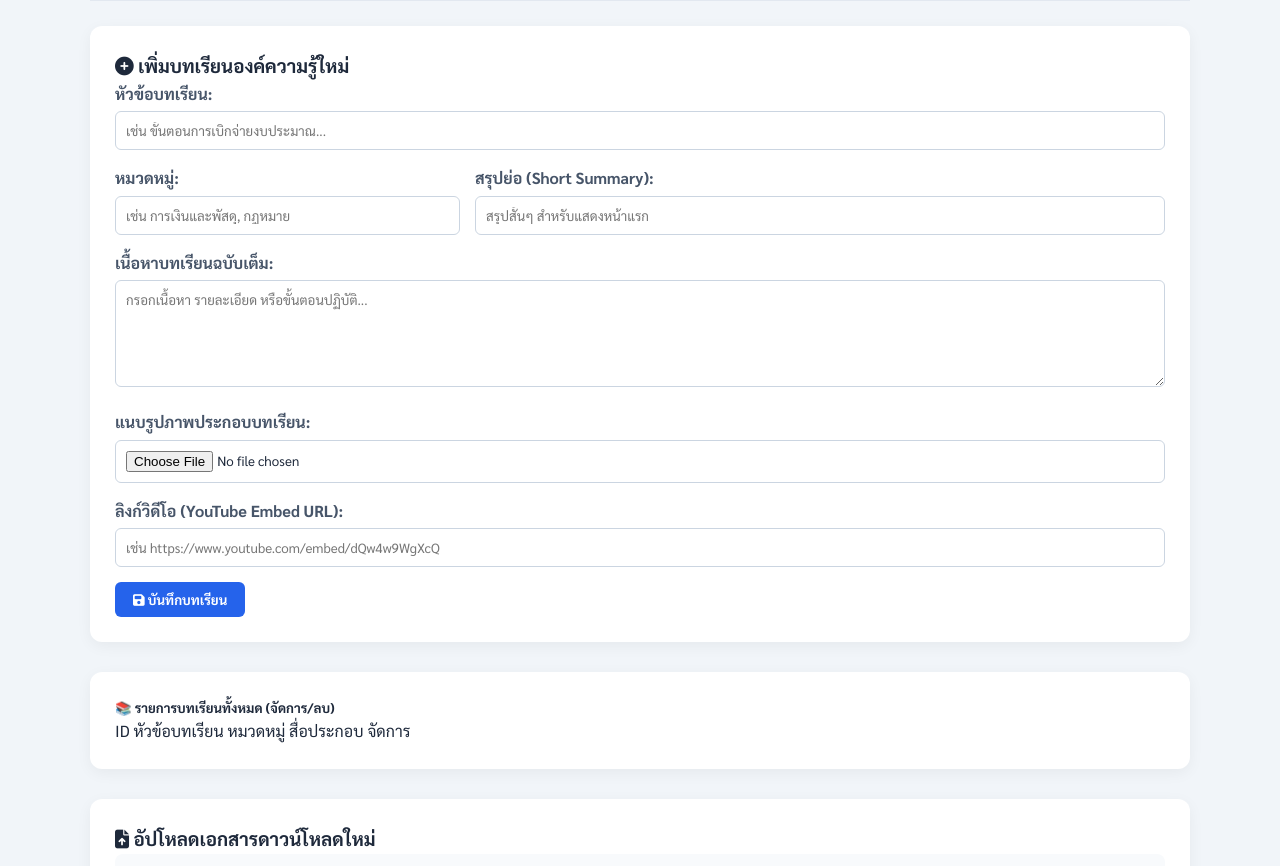
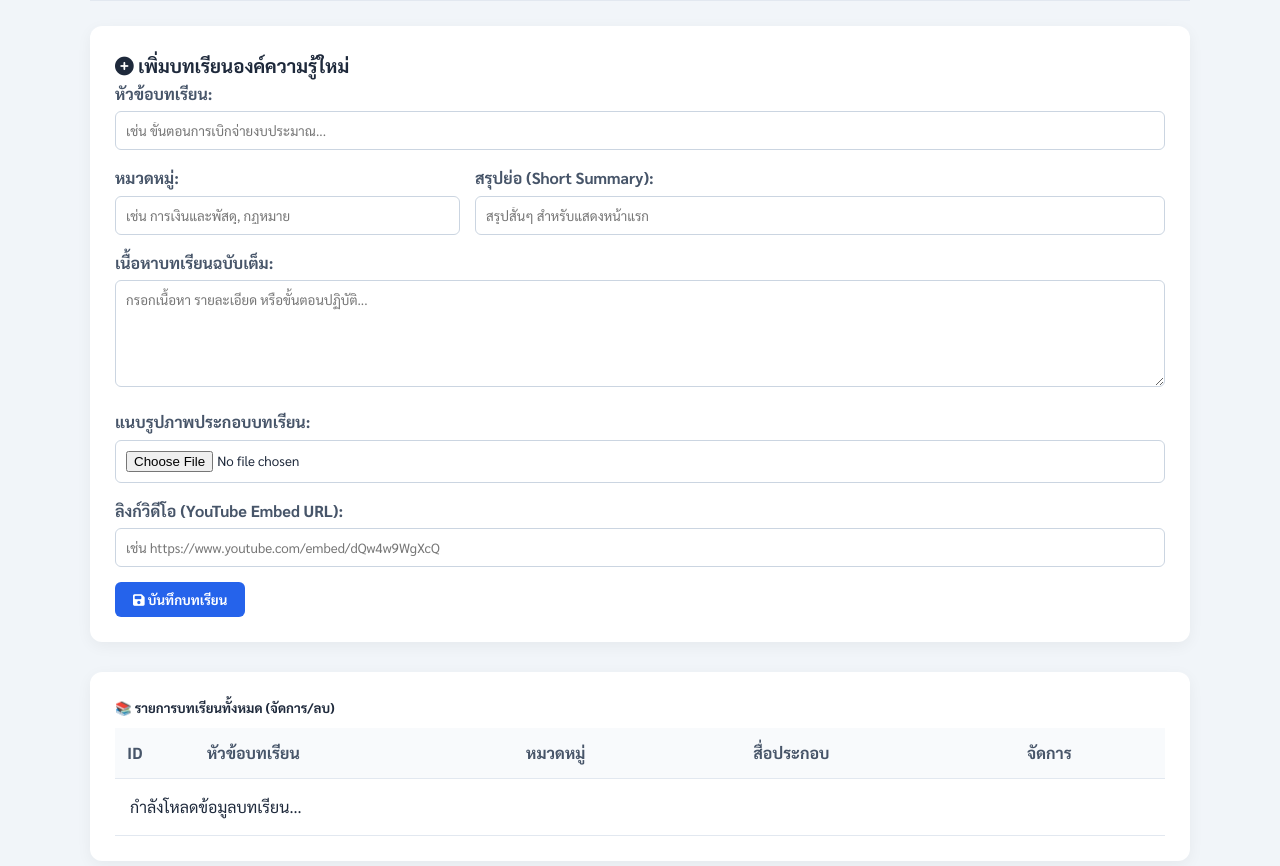
Before and after one commit to tanawatch2521-crypto/obto-system, a website: page public/admin.html in a window 1280 px wide. Shown: the part 80-946 px from the top of the page. Drawn offline with nearby package versions, Linux system fonts and the light colour scheme; no server answers.

Commit message:
Update admin.html

```diff
--- a/public/admin.html
+++ b/public/admin.html
@@ -77,28 +77,36 @@
         </button>
     </div>
 </div>
-
-<!-- ตารางแสดงรายการบทเรียนที่มีอยู่ในระบบ -->
+<!-- 📌 ตารางแสดงรายการบทเรียน -->
 <div class="card mb-4 shadow-sm">
     <div class="card-body">
         <h5 class="fw-bold mb-3">📚 รายการบทเรียนทั้งหมด (จัดการ/ลบ)</h5>
         <div class="table-responsive">
+            <table class="table table-hover align-middle">
                 <thead class="table-light">
                     <tr>
-              <th style="width: 60px;">ID</th>
+                        <th style="width: 80px;">ID</th>
                         <th>หัวข้อบทเรียน</th>
                         <th>หมวดหมู่</th>
-              <th style="width: 120px;" class="text-center">สื่อประกอบ</th> <!-- 👈 เพิ่มคอลัมน์นี้ -->
-              <th style="width: 150px;" class="text-center">จัดการ</th>
+                        <th class="text-center">สื่อประกอบ</th>
+                        <th class="text-center" style="width: 150px;">จัดการ</th>
                     </tr>
                 </thead>
+
+                <!-- 📌 ใส่ ID นี้ตรง <tbody> ให้ตรงกับ admin.js ครับ -->
                 <tbody id="adminLessonsTable">
-                    <!-- รายการบทเรียนพร้อมปุ่มลบจะเด้งมาตรงนี้ -->
+                    <tr>
+                        <td colspan="5" class="text-center text-muted" style="padding: 15px;">
+                            กำลังโหลดข้อมูลบทเรียน...
+                        </td>
+                    </tr>
                 </tbody>
+
             </table>
         </div>
     </div>
 </div>
+
 
     <!-- 📁 อัปโหลดเอกสาร -->
     <div class="card">
```
Lines whose indentation alone changed are shown as unchanged.
